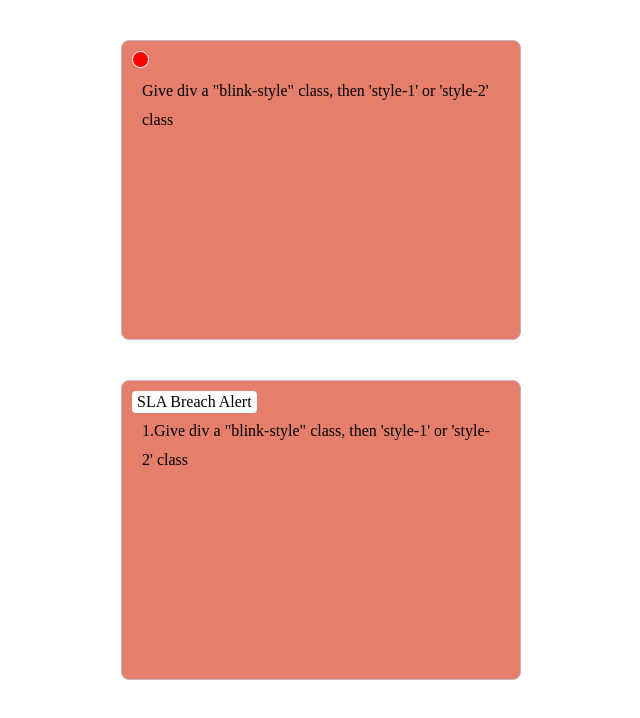
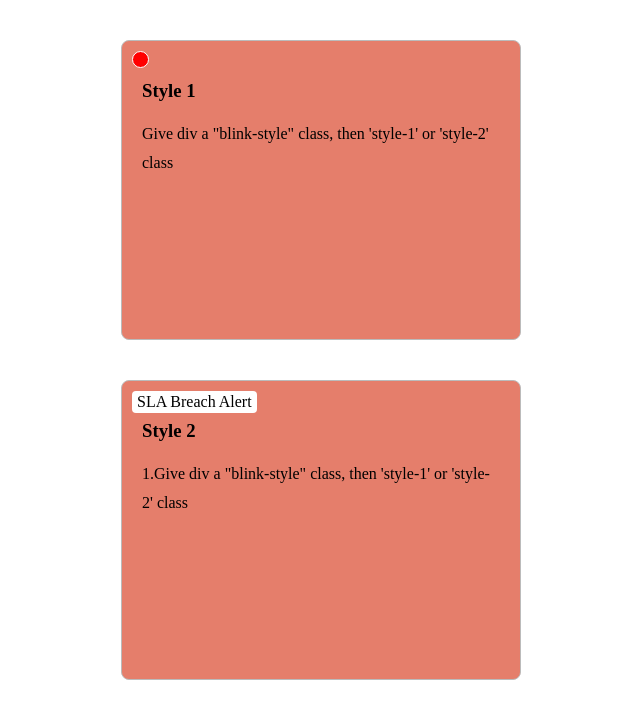
Before and after one commit to sy2729/atos-blink-style, a plain HTML site: page index.html in a window 1280 px wide. Shown: the whole page, without its empty margins (319-959 px from the left). Drawn offline with Linux system fonts and the light colour scheme.

Commit message:
add heading

```diff
--- a/index.html
+++ b/index.html
@@ -68,10 +68,12 @@
 
   <!-- solution style  1 -->
   <div class='blink-style style-1'>
+    <h3>Style 1</h3>
     <p>Give div a "blink-style" class, then 'style-1' or 'style-2' class</p>
   </div>
 <!-- solution style  2 -->
   <div class='blink-style style-2'>
+    <h3>Style 2</h3>
     <p>1.Give div a "blink-style" class, then 'style-1' or 'style-2' class</p>
   </div>
 </body>
```
